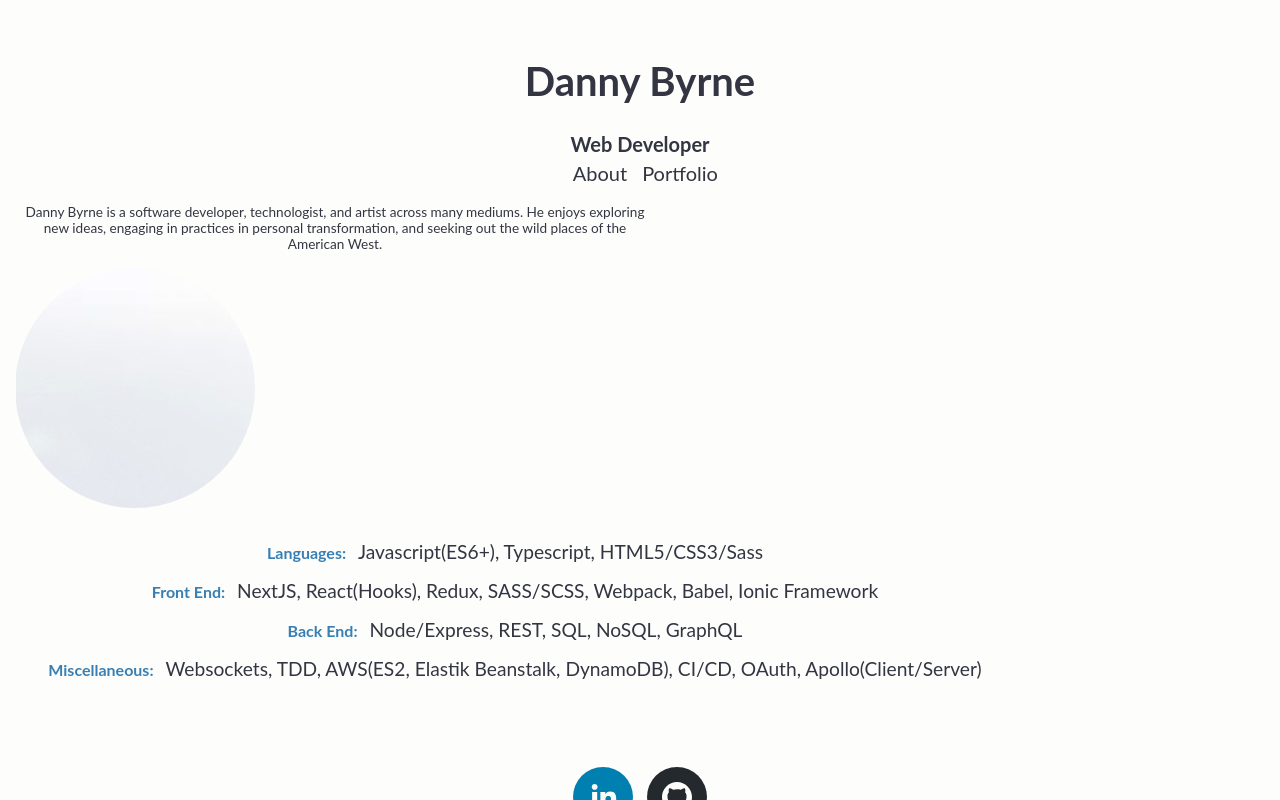
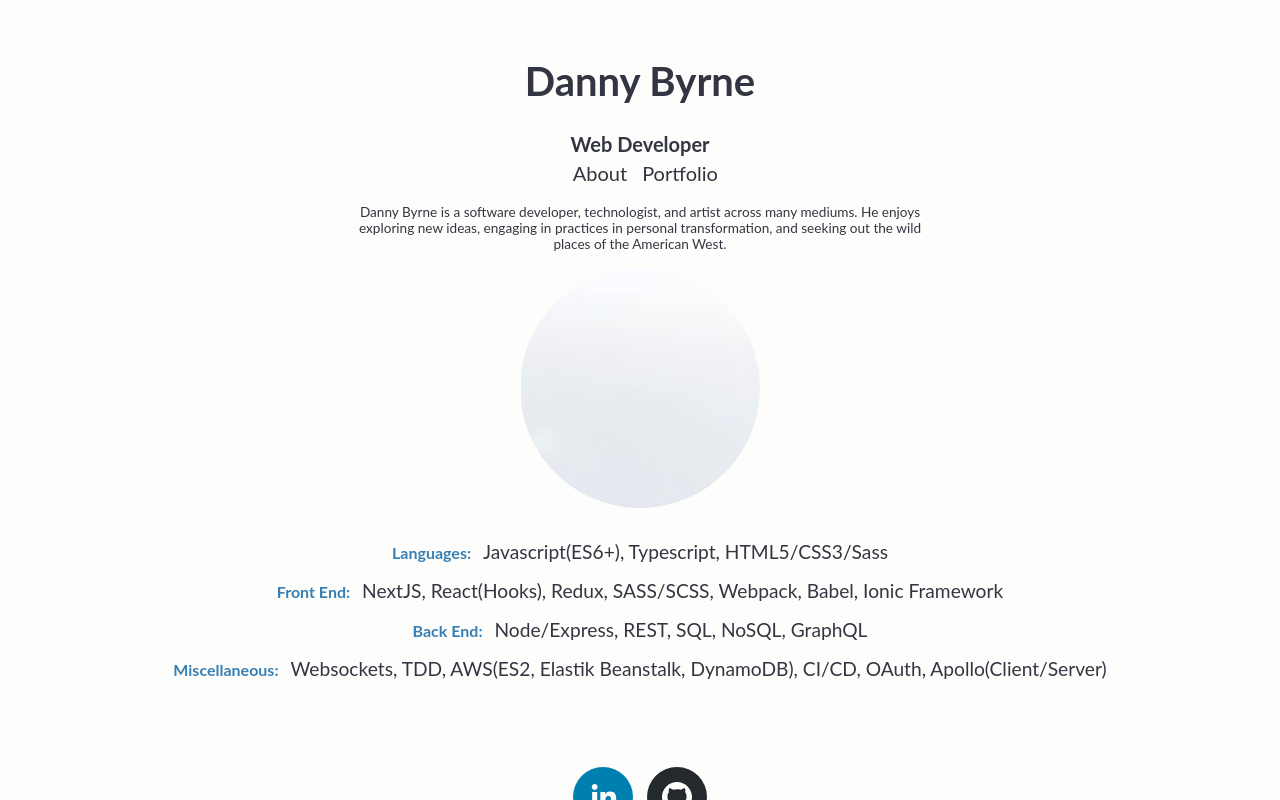
Before and after one commit to danny-byrne/Devsite, a React (Create React App) app: page / in a window 1280 px wide. Built offline with nearby package versions, Linux system fonts and the light colour scheme.

Commit message:
fix alignment of bio

```diff
--- a/src/components/About.js
+++ b/src/components/About.js
@@ -9,8 +9,15 @@ const image = require('../assets/images/Danny1.jpg');
 const { mediaMinWidth } = STYLE_CONSTANTS;
 
 const StyledAbout = styled.div`
+    display: flex;
+    flex-direction: column;
+    align-items: center;
+
     .about {
-        width: 100vw;
+        display: flex;
+        flex-direction: row;
+        justify-content: center;
+        width: 90%;
 
         .text {
             width: 90%;
--- a/src/components/Portfolio.js
+++ b/src/components/Portfolio.js
@@ -1,3 +1,4 @@
+/*eslint-disable*/
 import React from 'react';
 
 import styled from 'styled-components';
@@ -14,10 +15,33 @@ const StyledPortfolio = styled.div`
     overflow-y: hidden;
 `;
 
+const PortfolioExample = styled.div`
+    border: 1px solid ${black};
+    height: 100%;
+    width: 100%;
+    overflow-x: hidden;
+    overflow-y: hidden;
+`;
+
+const samples = [
+    {
+        title: 'Dynamic Calendar',
+        content: 'This was part of a printable content feature in which I created a clone of ICal functionality..',
+    },
+];
+
 export default function Portfolio() {
     return (
         <StyledPortfolio>
-            <div>Portfolio</div>
+            <div>Examples (click on the links to launch in new window)</div>
+            {samples.map((sample) => {
+                return (
+                    <PortfolioExample>
+                        <div>{sample.title}</div>
+                        <div>{sample.content}</div>
+                    </PortfolioExample>
+                );
+            })}
         </StyledPortfolio>
     );
 }
--- a/src/constants.js
+++ b/src/constants.js
@@ -29,6 +29,7 @@ export const VIEWS = {
 };
 
 export const STYLE_CONSTANTS = {
+    black: '#000000',
     baseColor: '#fdfdfb',
     mediaMinWidth: '600px',
     imgContainerSize: '30vh',
```
